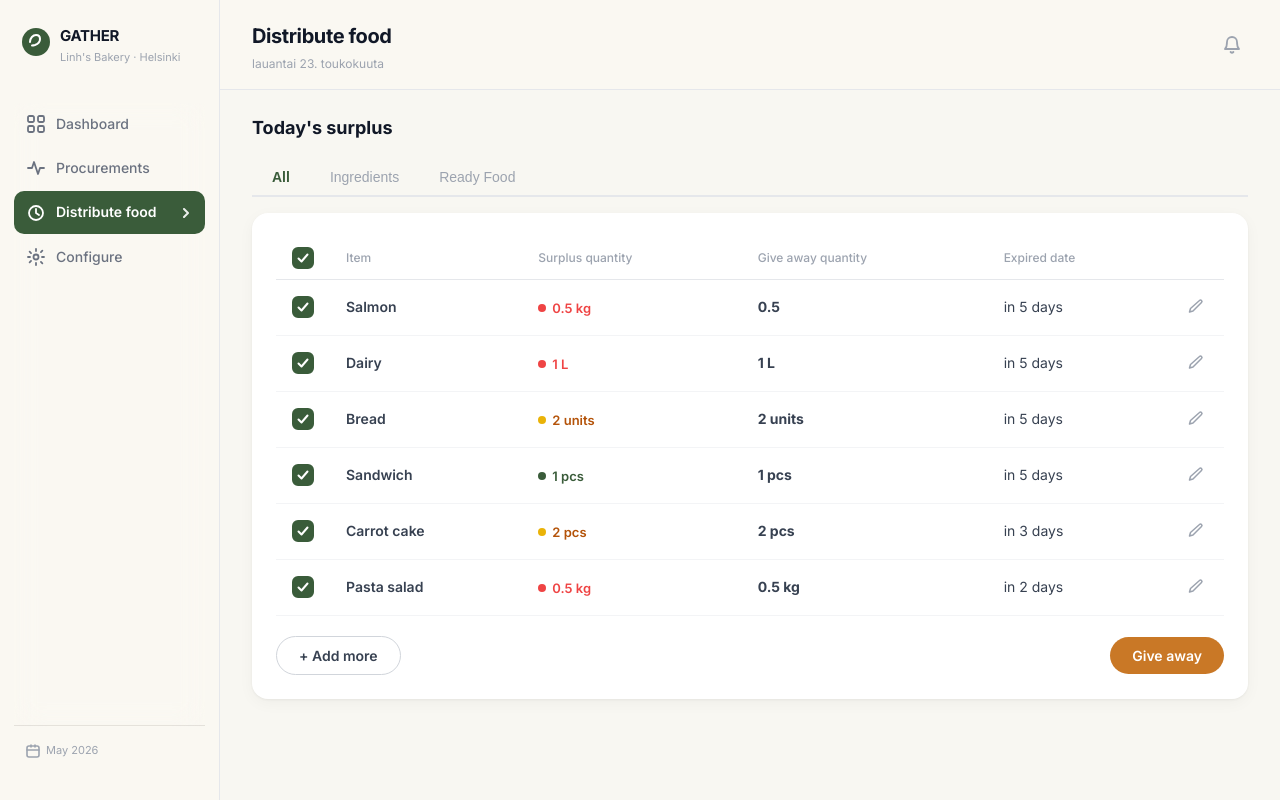
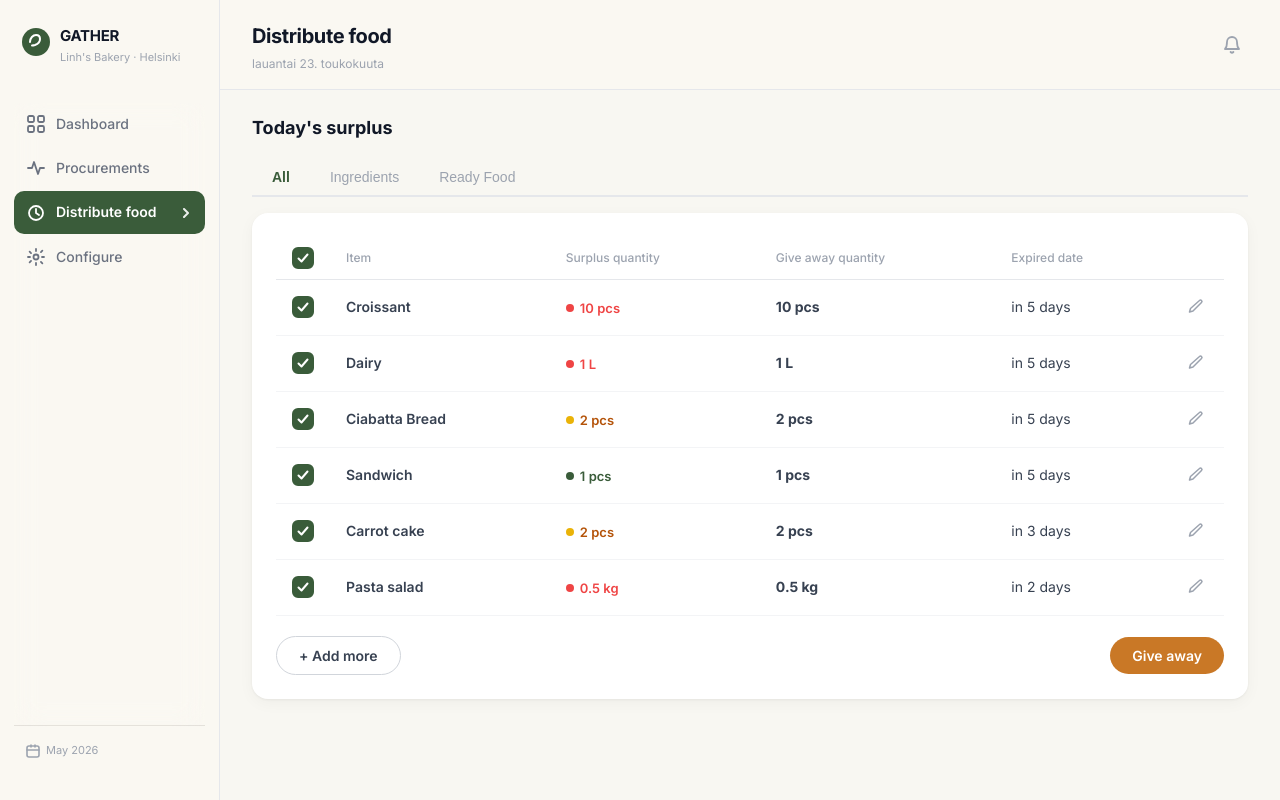
Before and after one commit to 1999jiaying/ShopWise, a Next.js app: page /distribute in a window 1280 px wide. Built offline with nearby package versions, Linux system fonts and the light colour scheme.

Commit message:
Updated static data for bakery case in dashboard and distribute

```diff
--- a/app/dashboard/page.tsx
+++ b/app/dashboard/page.tsx
@@ -43,9 +43,9 @@ const metrics = [
 ];
 
 const byFoodType = [
-  { name: 'Salmon', weight: '2kg', cost: '€16.00' },
+  { name: 'Croissant', weight: '1kg', cost: '€16.00' },
   { name: 'Salad greens', weight: '1.5kg', cost: '€3.00' },
-  { name: 'Bread', weight: '3kg', cost: '€1.20' },
+  { name: 'Ciabatta Bread', weight: '1kg', cost: '€10.00' },
 ];
 
 const INITIAL_BY_WASTE_TYPE = [
--- a/app/distribute/page.tsx
+++ b/app/distribute/page.tsx
@@ -22,9 +22,9 @@ interface SurplusItem {
 }
 
 const INITIAL_ITEMS: SurplusItem[] = [
-  { id: 1, name: 'Salmon',      surplusQty: '0.5 kg',  giveQty: '0.5',    expiresIn: 'in 5 days', checked: true, stockLevel: 'red',    pickedUp: 0.5, leftover: 0,   category: 'ingredient' },
+  { id: 1, name: 'Croissant',      surplusQty: '10 pcs',  giveQty: '10 pcs',    expiresIn: 'in 5 days', checked: true, stockLevel: 'red',    pickedUp: 0.5, leftover: 0,   category: 'ingredient' },
   { id: 2, name: 'Dairy',       surplusQty: '1 L',     giveQty: '1 L',    expiresIn: 'in 5 days', checked: true, stockLevel: 'red',    pickedUp: 1,   leftover: 0,   category: 'ingredient' },
-  { id: 3, name: 'Bread',       surplusQty: '2 units', giveQty: '2 units',expiresIn: 'in 5 days', checked: true, stockLevel: 'yellow', pickedUp: 1,   leftover: 1,   category: 'ingredient' },
+  { id: 3, name: 'Ciabatta Bread',       surplusQty: '2 pcs', giveQty: '2 pcs',expiresIn: 'in 5 days', checked: true, stockLevel: 'yellow', pickedUp: 1,   leftover: 1,   category: 'ingredient' },
   { id: 4, name: 'Sandwich',    surplusQty: '1 pcs',   giveQty: '1 pcs',  expiresIn: 'in 5 days', checked: true, stockLevel: 'green',  pickedUp: 1,   leftover: 0,   category: 'ready-food' },
   { id: 5, name: 'Carrot cake', surplusQty: '2 pcs',   giveQty: '2 pcs',  expiresIn: 'in 3 days', checked: true, stockLevel: 'yellow', pickedUp: 1,   leftover: 1,   category: 'ready-food' },
   { id: 6, name: 'Pasta salad', surplusQty: '0.5 kg',  giveQty: '0.5 kg', expiresIn: 'in 2 days', checked: true, stockLevel: 'red',    pickedUp: 0,   leftover: 0.5, category: 'ready-food' },
```
